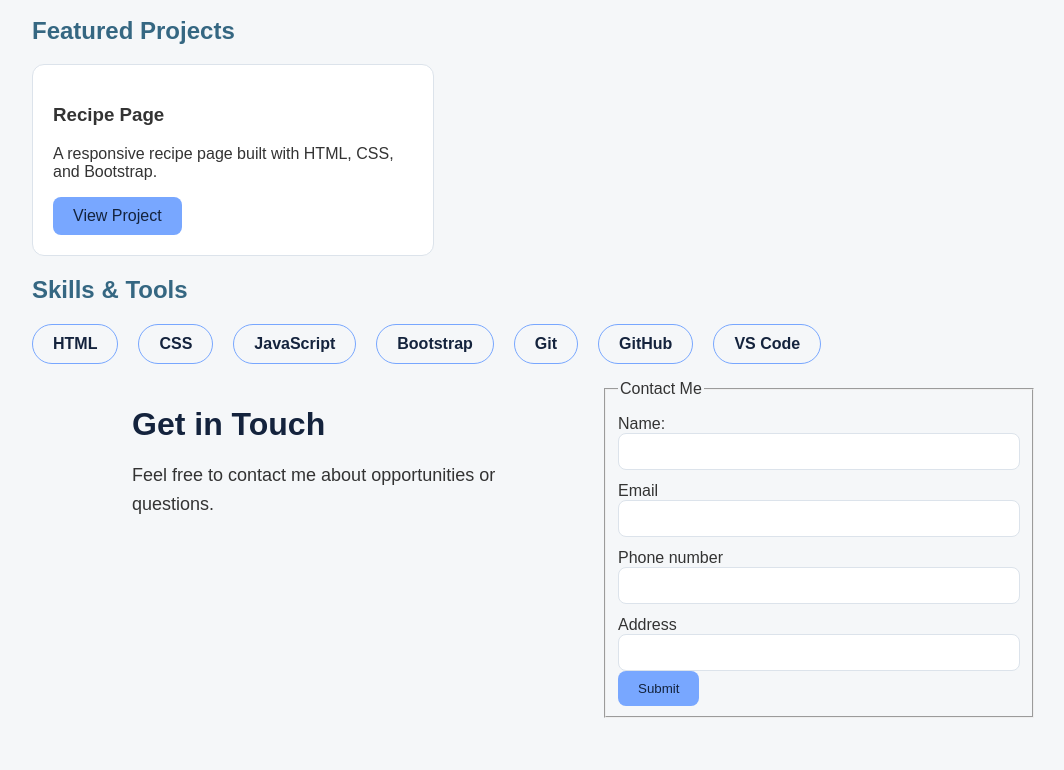
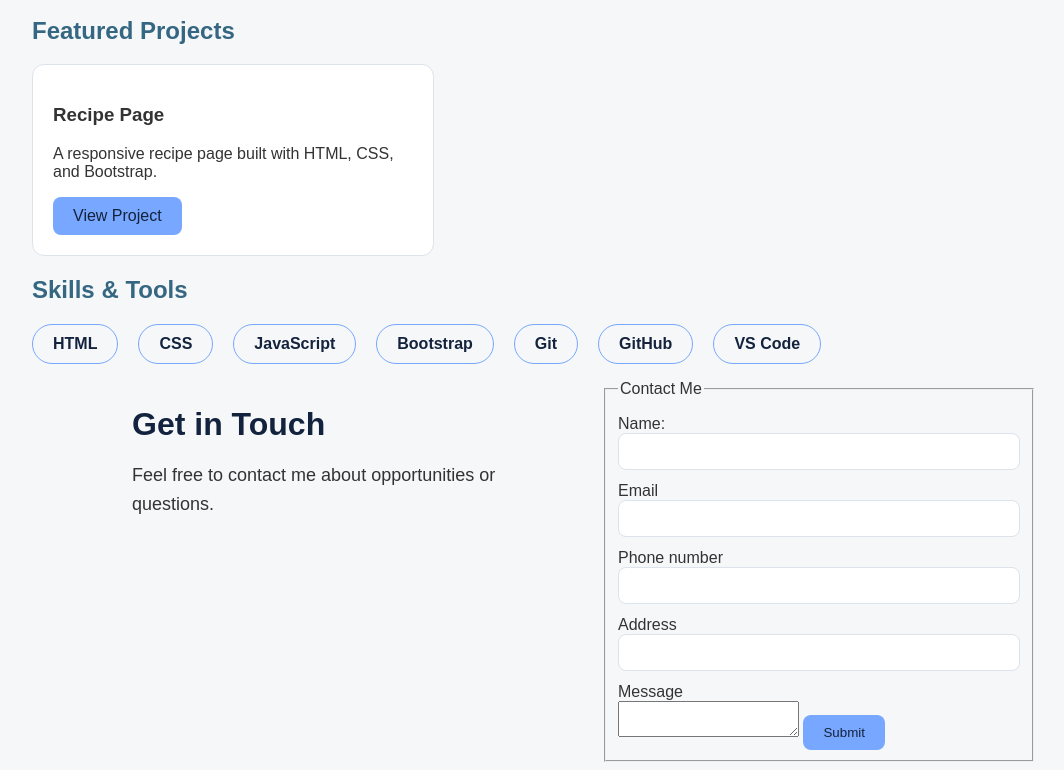
Before and after one commit to aksanaantaniuk888-bit/portfolio-website, a plain HTML site: page index.html in a window 1280 px wide. Shown: the part 648-1418 px from the top of the page, without its empty margins (58-1122 px from the left). Before the commit the page ends 1374 px from the top, so only its background shows below. Drawn offline with Linux system fonts and the light colour scheme.

Commit message:
added a text area for message, but didn't mess with the CSS

```diff
--- a/index.html
+++ b/index.html
@@ -110,8 +110,8 @@
             <section>
                 <h2 class="override">Work experience</h2>
                 <ul>
-                    <li> Medical background</li>
-                    <li> Clinical experience</li>
+                    <li>Medical background</li>
+                    <li>Clinical experience</li>
                 </ul>
             </section>
         </div>
@@ -163,10 +163,12 @@
                         <input type="text" id="name" required>
                         <label for="email"> Email </label>
                         <input type="email" id="email" required>
-                        <label for="phone"> Phone number </label>
+                        <label for="phone">Phone number</label>
                         <input type="text" id="phone">
-                        <label for="address"> Address </label>
+                        <label for="address">Address</label>
                         <input type="text" id="address">
+                        <label> Message </label>
+                        <textarea id="message"></textarea>
                         <button type="submit">Submit</button>
                     </fieldset>
                 </form>
```
